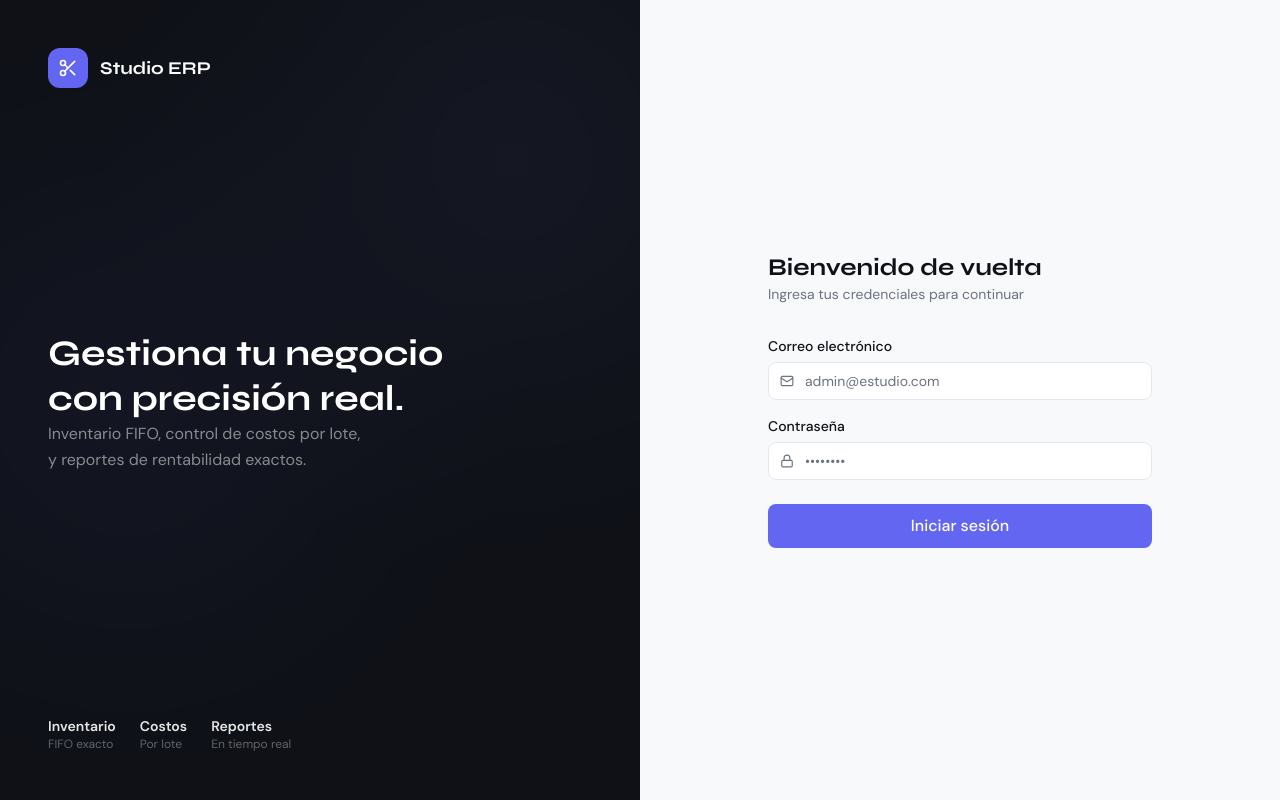
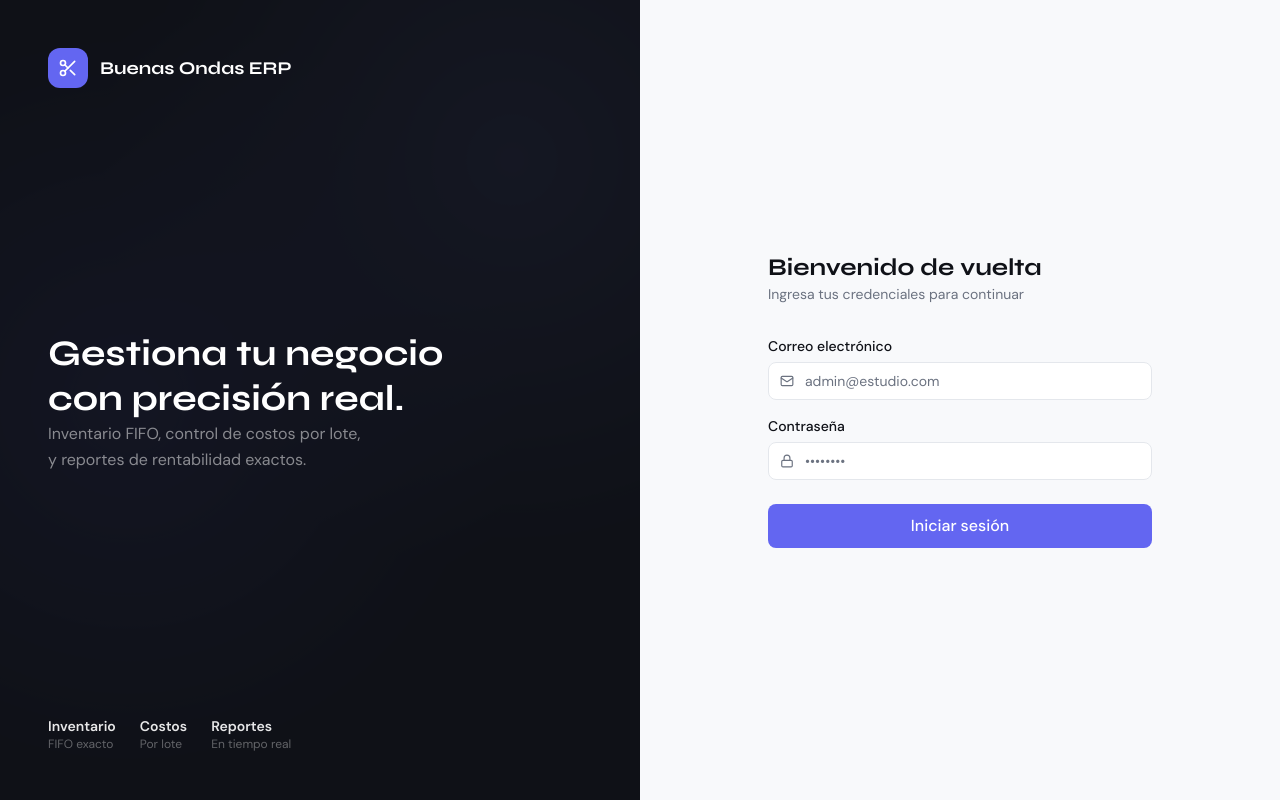
Before and after one commit to valacosta19/ERP, a React (Vite) app: page /login in a window 1280 px wide. Built offline with nearby package versions, Linux system fonts and the light colour scheme; no server answers.

Commit message:
fix: use business name in sidebar correctly

```diff
--- a/src/components/layout/AppShell.tsx
+++ b/src/components/layout/AppShell.tsx
@@ -32,7 +32,7 @@ export function AppShell() {
             <div className="w-6 h-6 rounded-md bg-[var(--color-accent)] flex items-center justify-center">
               <Scissors size={12} className="text-white" />
             </div>
-            <span className="text-sm font-semibold text-[var(--color-text)]">Studio ERP</span>
+            <span className="text-sm font-semibold text-[var(--color-text)]">Buenas Ondas ERP</span>
           </div>
         </div>
         <Outlet />
--- a/src/components/layout/Sidebar.tsx
+++ b/src/components/layout/Sidebar.tsx
@@ -48,9 +48,8 @@ export function Sidebar({ onClose }: SidebarProps) {
           </div>
           <div className="sidebar__brand-text">
             <p className="text-white font-semibold text-sm leading-tight" style={{ fontFamily: 'var(--font-display)' }}>
-              Studio ERP
+              {profile?.business_name ?? ''}
             </p>
-            <p className="text-white/40 text-xs leading-tight">{profile?.business_name ?? ''}</p>
           </div>
         </div>
       </div>
--- a/src/pages/auth/LoginPage.tsx
+++ b/src/pages/auth/LoginPage.tsx
@@ -37,7 +37,7 @@ export function LoginPage() {
           <div className="w-10 h-10 rounded-xl bg-[var(--color-accent)] flex items-center justify-center">
             <Scissors size={20} className="text-white" />
           </div>
-          <span className="text-white font-bold text-lg" style={{ fontFamily: 'var(--font-display)' }}>Studio ERP</span>
+          <span className="text-white font-bold text-lg" style={{ fontFamily: 'var(--font-display)' }}>Buenas Ondas ERP</span>
         </div>
         <div className="relative">
           <h2 className="text-4xl font-bold text-white leading-tight mb-4" style={{ fontFamily: 'var(--font-display)' }}>
@@ -63,7 +63,7 @@ export function LoginPage() {
             <div className="w-8 h-8 rounded-lg bg-[var(--color-accent)] flex items-center justify-center">
               <Scissors size={16} className="text-white" />
             </div>
-            <span className="font-bold text-base" style={{ fontFamily: 'var(--font-display)' }}>Studio ERP</span>
+            <span className="font-bold text-base" style={{ fontFamily: 'var(--font-display)' }}>Buenas Ondas ERP</span>
           </div>
 
           <div className="mb-8">
```
